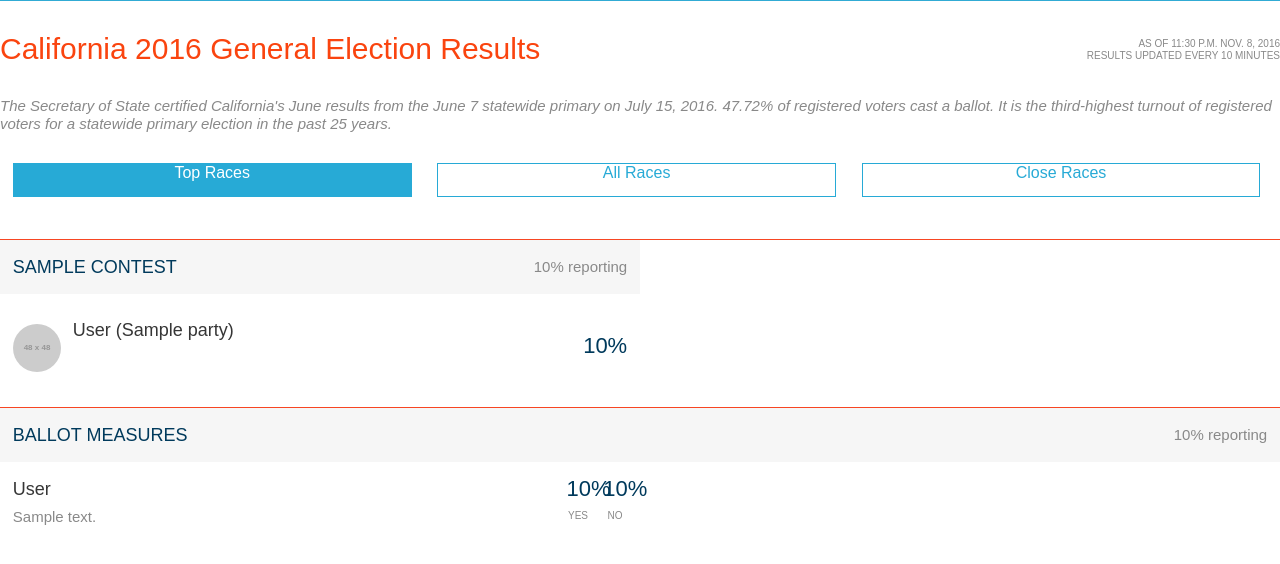
After one commit to SCPR/kpcc_backroom_handshakes, a Django app: template ballot_box/templates/ballot_box/redesign.html in a window 1280 px wide. The commit adds this page. Shown: the top 564 px of the page. Run offline with Django 3.2, Linux system fonts and the light colour scheme; the template is opened without the code that fills it: most values are stand-ins (such as "Sample title", 1, 10 or a date in 2020); grey boxes labelled with a size stand in for pictures from a placeholder-image service; parts of the project's set-up code (start-up, migrations or seed data) failed here and were passed over; some libraries are stand-ins or nearby versions.

Commit message:
updates to ballot box project

```diff
--- a/ballot_box/manager_oc_results.py
+++ b/ballot_box/manager_oc_results.py
@@ -28,6 +28,10 @@ class BuildOcResults(object):
     data_directory = "%s/ballot_box/data_dump/" % (settings.BASE_DIR)
 
     sources = ResultSource.objects.filter(source_short="oc", source_active=True)
+
+    elections = Election.objects.all().order_by("-election_date")
+
+    testing = elections[0].test_results
 
     race_ids = [
         "742",
--- a/ballot_box/manager_sos_results.py
+++ b/ballot_box/manager_sos_results.py
@@ -68,12 +68,10 @@ class BuildSosResults(object):
                 soup = BeautifulSoup(open(latest_path), "xml")
                 file_timestring = unicode(soup.find("IssueDate").contents[0])
                 file_timestamp = parse(file_timestring, dayfirst=False).datetime
-
                 if self.testing == True:
                     update_this = self.testing
                 else:
                     update_this = saver._eval_timestamps(file_timestamp, src.source_latest)
-
                 if update_this == False:
                     logger.debug("\n*****\nwe have newer data in the database so let's delete these files\n*****")
                     os.remove(latest_path)
--- /dev/null
+++ b/ballot_box/static/css/general-election.css
@@ -0,0 +1,109 @@
+.clearfix:after { content: " "; visibility: hidden; display: block; height: 0; clear: both; }
+
+.hero-election { border-top: 1px solid #31abd4; }
+
+.header {margin: 30px 0 0 0; }
+
+header.election-header { width: 75%; float: left; height: auto; margin: 0 0 30px 0; }
+
+header.election-status { width: 25%; float: right; height: auto; margin: 0 0 30px 0; }
+
+header.election-description { width: 100%; height: auto; margin: 0 0 30px 0; }
+
+header.election-status p { margin-top: 7px; }
+
+.row-fluid { width: 100%; zoom: 1; }
+
+.buttons { height: 46px; margin: 0 0 30px 0; }
+
+.buttons ul { list-style-type: none; margin: 0; padding: 0; overflow: hidden; }
+
+.buttons ul li { float: left; border: 1px solid #27aad6; display: block; width: 31%; margin: 0 1% 0 1%; height: 32px; padding: 0; text-align: center; color: #27aad6; vertical-align: middle; }
+
+.buttons ul li.selected { float: left; border: 1px solid #27aad6; display: block; width: 31%; margin: 0 1% 0 1%; height: 32px; padding: 0; text-align: center; color: #ffffff; background-color: #27aad6; }
+
+.buttons ul li:hover { background-color: #27aad6; color: #ffffff; cursor: pointer; }
+
+.results, .measures { border-top: 1px solid #f74623; }
+
+.results-block { width: 50%; height: auto; float: left; }
+
+.results-block header { width: 100%; height: 54px; margin: 0px 0 28px 0; background-color: #f6f6f6; }
+
+.results-block header h2 { width: 46%; float: left; margin: 18px 2% 0 2%; }
+
+.results-block .result { width: 96%; height: 85px; margin: 0px 2% 0px 2%; }
+
+.results-block .result .candidate { width: 85%; float: left; }
+
+.results-block .result .candidate img { float: left; margin: 2px 12px 0 0; }
+
+.results-block .result .candidate h3 {  }
+
+.results-block .result .votes { width: 15%; float: right;}
+
+.measures header { width: 100%; height: 54px; background-color: #f6f6f6; margin-bottom: 18px; }
+
+.measures header h2 { width: 48%; float: left; margin: 18px 1% 0 1%; }
+
+.measures-block { width: 50%; height: auto; float: left; }
+
+.measures-block .result { width: 96%; height: 85px; margin: 0px 2% 0px 2%; }
+
+.measures-block .result .measure { width: 90%; float: left; }
+
+.measures-block .result .measure dl.measure-name dt { font-size: 18px; line-height: 18px; font-style: normal; font-weight: 400; color: #363636; }
+
+.measures-block .result .measure dl.measure-name dd { font-size: 15px; line-height: 18px; font-style: normal; font-weight: 400; color: #898989; margin: 10px 0 0 0; }
+
+.measures-block .result .votes { width: 10%; float: right;}
+
+.measures-block .result .votes dl.yes { width: 40%; float: left; margin-right: 10%; }
+
+.measures-block .result .votes dl.no { width: 40%; float: right; margin-left: 10%; }
+
+.measures-block .result .votes dl.yes dt,
+.measures-block .result .votes dl.no dt { width: 92%; margin: 0 3% 5px 3%; font-size: 22px; line-height: 18px; font-style: normal; font-weight: 500; color: #003a5c; text-transform: uppercase; }
+
+.measures-block .result .votes dl.yes dd,
+.measures-block .result .votes dl.no dd { font-size: 10px; line-height: 12px; font-style: normal; font-weight: 500; color: #898989; text-transform: uppercase; margin: 12px 0 0 0; }
+
+@media screen and (max-width: 1060px) {
+    .row-fluid .span24 { margin-left: 0 }
+}
+
+@media screen and (max-width: 800px) {
+    .row-fluid .span24 { margin-left: 0 }
+}
+
+@media screen and (max-width: 400px) {
+    .row-fluid .span24 { margin-left: 0 }
+}
+
+.img-circle {
+    border-radius: 50%;
+}
+
+/* typography */
+
+.hero-election { font-family: "franklin-gothic-urw", "Avenir Next", "Avenir", Arial, sans-serif; }
+
+header h1 { font-size: 30px; line-height: 36px; font-style: normal; font-weight: 300; color: #fa440f; }
+
+header p { font-size: 15px; line-height: 18px; font-style: italic; font-weight: 400; color: #898989; }
+
+h2.race-title { font-size: 18px; line-height: 18px; font-style: normal; font-weight: 500; color: #003a5c; text-transform: uppercase; }
+
+h2.precincts-reporting { font-size: 15px; line-height: 18px; font-style: normal; font-weight: 400; color: #898989; }
+
+h3.candidate-name { font-size: 18px; line-height: 16px; font-style: normal; font-weight: 500; color: #363636; }
+
+h3.votepct { font-size: 22px; line-height: 18px; font-style: normal; font-weight: 500; color: #003a5c; text-transform: uppercase; margin: 15px 0 0 0;}
+
+.blurb-text { font-size: 10px; line-height: 12px; font-style: normal; font-weight: 500; color: #898989; text-transform: uppercase; }
+
+.align-left { text-align: left; }
+
+.align-right { text-align: right; }
+
+.align-center { text-align: center; }
--- a/ballot_box/templates/ballot_box/base.html
+++ b/ballot_box/templates/ballot_box/base.html
@@ -1,5 +1,3 @@
-{% load static from staticfiles %}
-
 <!DOCTYPE html>
 
 <!-- begin doc -->
--- /dev/null
+++ b/ballot_box/templates/ballot_box/redesign.html
@@ -0,0 +1,103 @@
+{% extends "ballot_box/base.html" %}
+{% load static from staticfiles %}
+{% load humanize %}
+{% load ballot_box_template_tags %}
+
+{% block extra_css %}
+    <!--
+    <link rel="stylesheet" href="http://basehold.it/18/255/42/85/0.5">
+    -->
+    <link href="{% static 'css/reset.css' %}" media="screen" rel="stylesheet" type="text/css" />
+    <link href="{% static 'css/general-election.css' %}" media="screen" rel="stylesheet" type="text/css" />
+{% endblock %}
+
+{% block display_block %}
+    <!-- i was built at {{ timestamp }} using django-bakery -->
+    <div class="hero-election">
+        <div class="row-fluid header clearfix">
+            <header class="election-header">
+                <h1>California 2016 General Election Results</h1>
+            </header>
+            <header class="election-status">
+                <p class="blurb-text align-right">As of 11:30 p.m. Nov. 8, 2016<br />Results updated every 10 minutes</p>
+            </header>
+        </div>
+        <div class="row-fluid clearfix">
+            <header class="election-description">
+                <p>The Secretary of State certified California's June results from the June 7 statewide primary on July 15, 2016. 47.72% of registered voters cast a ballot. It is the third-highest turnout of registered voters for a statewide primary election in the past 25 years.</p>
+            </header>
+        </div>
+        <div class="row-fluid buttons clearfix">
+            <ul>
+                <li id="top-races" class="selected">Top Races</li>
+                <li id="all-races">All Races</li>
+                <li id="close-races">Close Races</li>
+            </ul>
+        </div>
+        <div class="row-fluid results clearfix">
+            {% for contest in featured_races %}
+                <div class="results-block">
+                    <header>
+                        <h2 class="align-left race-title">{{ contest.contestname }}</h2>
+                        <h2 class="align-right precincts-reporting">{{ contest.precinctsreportingpct|percentage|floatformat:0 }}% reporting</h2>
+                    </header>
+                    {% for candidate in contest.candidate_set.all|slice:":2"|dictsortreversed:"votepct" %}
+                        <div class="result">
+                            <div class="candidate clearfix">
+                                <img class="img-circle" src="http://placehold.it/48x48" />
+                                <h3 class="candidate-name">{{ candidate.fullname }} {% if candidate.party %}({{ candidate.party }}){% endif %}</h3>
+                            </div>
+                            <div class="votes">
+                                <h3 class="votepct align-right">{{ candidate.votepct|percentage|floatformat:0 }}%
+                                    {% if contest.contestid == 'general-2016-11-08-sos-statewide-president' %}
+                                        <br /> <span class="blurb-text">of california voters</span>
+                                    {% endif %}
+                                </h3>
+                            </div>
+                        </div>
+                    {% endfor %}
+                </div>
+            {% endfor %}
+        </div>
+        <div class="row-fluid measures clearfix">
+            <header>
+                <h2 class="align-left race-title">Ballot Measures</h2>
+                <h2 class="align-right precincts-reporting">{{ featured_measures.0.precinctsreportingpct|percentage|floatformat:0 }}% reporting</h2>
+            </header>
+            {% for measure in featured_measures %}
+                <div class="measures-block">
+                    {% for this in measure.ballotmeasure_set.all %}
+                        <div class="result">
+                            <div class="measure">
+                                <dl class="measure-name">
+                                    <dt>{{ this.fullname }}</dt>
+                                    <dd>{{ measure.contestdescription }}</dd>
+                                </dl>
+                            </div>
+                            <div class="votes">
+                                <dl class="yes">
+                                    <dt class="align-center">{{ this.yespct|percentage|floatformat:0 }}%</dt>
+                                    <dd class="align-center">Yes</dd>
+                                </dl>
+                                <dl class="no">
+                                    <dt class="align-center">{{ this.nopct|percentage|floatformat:0 }}%</dt>
+                                    <dd class="align-center">No</dd>
+                                </dl>
+                            </div>
+                        </div>
+                    {% endfor %}
+                </div>
+            {% endfor %}
+        </div>
+    </div>
+{% endblock %}
+
+{% block extra_js %}
+    <script type="text/javascript">
+        $(document).ready(function(){
+            $(".collection-header").click(function() {
+                $(this).parent().toggleClass("active");
+            });
+        });
+    </script>
+{% endblock %}
```
Also changed, not shown: ballot_box/manager_lac_results.py (+35 -40 lines), ballot_box/static/css/primary-election.css (added, +34 -0 lines), ballot_box/templates/ballot_box/featured.html (+28 -89 lines), ballot_box/templates/ballot_box/list.html (+2 -96 lines), ballot_box/views.py (+19 -21 lines), ballot_box/lac_schemas.py (line endings or trailing spaces).
